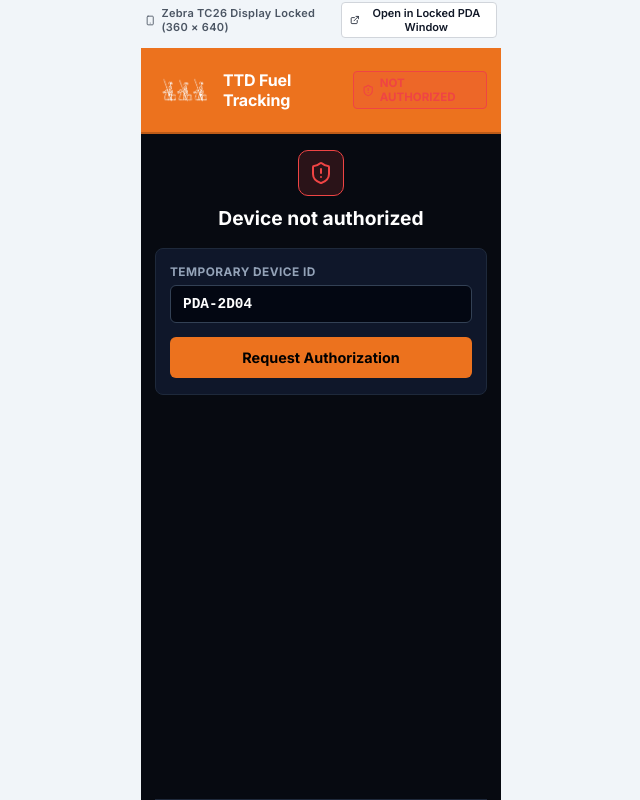
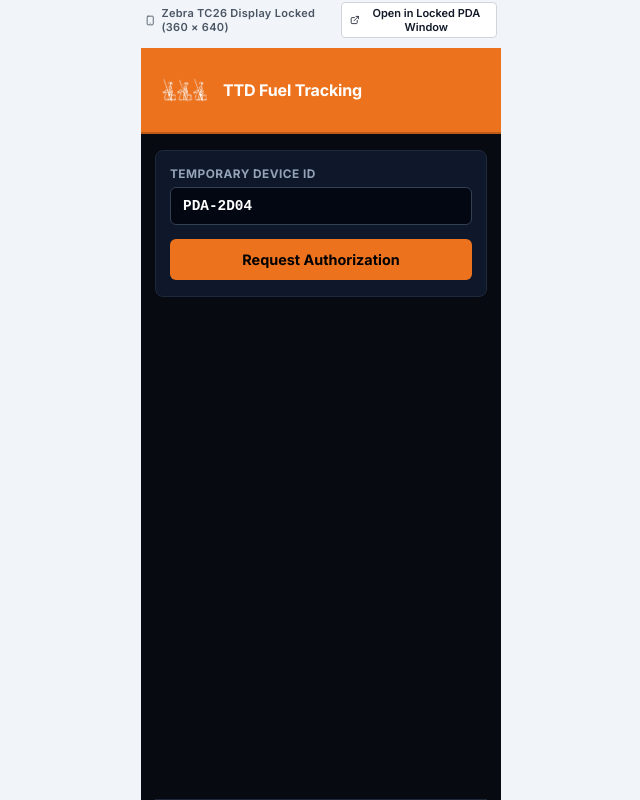
Before and after one commit to stuart-willcocks/ttd-fuel-tracking-2026, a React (Vite) app: page / in a window 1280 px wide. Both pictures are taken after a click on the button "Continue using in this browser tab instead". Shown: the whole page, without its empty margins (319-959 px from the left). Built offline with nearby package versions, Linux system fonts and the light colour scheme; no server answers.

Commit message:
Remove Not authorized boxes and icons from PDA enrollment screen

```diff
--- a/package.json
+++ b/package.json
@@ -1,7 +1,7 @@
 {
   "name": "ttd-fuel-tracking",
   "private": true,
-  "version": "220",
+  "version": "221",
   "type": "module",
   "scripts": {
     "dev": "vite",
--- a/public/version.json
+++ b/public/version.json
@@ -1,5 +1,5 @@
 {
-  "build": 220,
-  "version": "220",
-  "buildTime": "2026-11-05 10:07"
+  "build": 221,
+  "version": "221",
+  "buildTime": "2026-11-05 10:33"
 }
--- a/src/components/DeviceEnrollmentView.tsx
+++ b/src/components/DeviceEnrollmentView.tsx
@@ -1,6 +1,5 @@
 import React, { useState, useEffect } from 'react';
 import {
-  ShieldAlert,
   CheckCircle2,
   RefreshCw,
   AlertTriangle,
@@ -199,26 +198,6 @@ export const DeviceEnrollmentView: React.FC<DeviceEnrollmentViewProps> = ({
             TTD Fuel Tracking
           </span>
         </div>
-
-        <div style={{ display: 'flex', alignItems: 'center', gap: '6px' }}>
-          <div
-            style={{
-              display: 'inline-flex',
-              alignItems: 'center',
-              gap: '5px',
-              background: 'rgba(239, 68, 68, 0.25)',
-              color: '#EF4444',
-              border: '1px solid #EF4444',
-              padding: '4px 8px',
-              borderRadius: '4px',
-              fontSize: '0.72rem',
-              fontWeight: 800,
-            }}
-          >
-            <ShieldAlert size={13} color="#EF4444" />
-            <span>NOT AUTHORIZED</span>
-          </div>
-        </div>
       </div>
 
       {/* Main Content Area */}
@@ -234,30 +213,6 @@ export const DeviceEnrollmentView: React.FC<DeviceEnrollmentViewProps> = ({
         }}
       >
         <div>
-          {/* Header Icon & Title */}
-          <div style={{ textAlign: 'center', marginBottom: '18px' }}>
-            <div
-              style={{
-                width: '46px',
-                height: '46px',
-                margin: '0 auto 10px auto',
-                borderRadius: '10px',
-                background: 'rgba(239, 68, 68, 0.15)',
-                border: '1px solid #EF4444',
-                display: 'flex',
-                alignItems: 'center',
-                justifyContent: 'center',
-                color: '#EF4444',
-              }}
-            >
-              <ShieldAlert size={24} />
-            </div>
-
-            <h1 style={{ fontSize: '1.2rem', fontWeight: 800, margin: 0, color: '#FFFFFF' }}>
-              Device not authorized
-            </h1>
-          </div>
-
           {/* Feedback Banners */}
           {errorMsg && (
             <div
--- a/src/version.ts
+++ b/src/version.ts
@@ -1,7 +1,7 @@
 // Auto-generated build version - DO NOT EDIT MANUALLY
-export const APP_VERSION = '220';
-export const BUILD_NUMBER = 220;
-export const BUILD_TIME = '2026-11-05 10:07';
+export const APP_VERSION = '221';
+export const BUILD_NUMBER = 221;
+export const BUILD_TIME = '2026-11-05 10:33';
 export const GIT_BRANCH = 'staging';
 export const IS_STAGING = true;
 
--- a/version.json
+++ b/version.json
@@ -1,5 +1,5 @@
 {
-  "build": 220,
-  "version": "220",
-  "buildTime": "2026-11-05 10:07"
+  "build": 221,
+  "version": "221",
+  "buildTime": "2026-11-05 10:33"
 }
```
